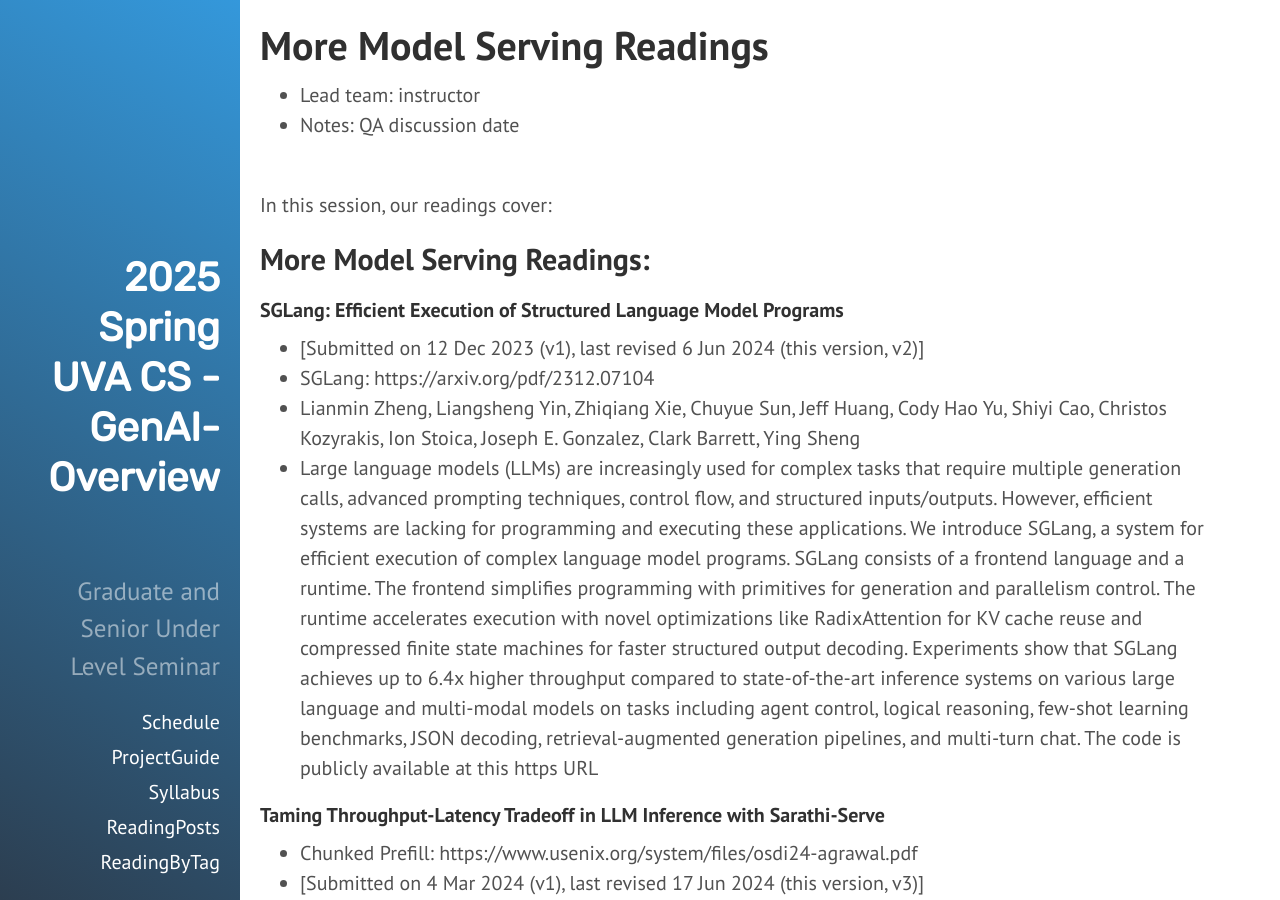
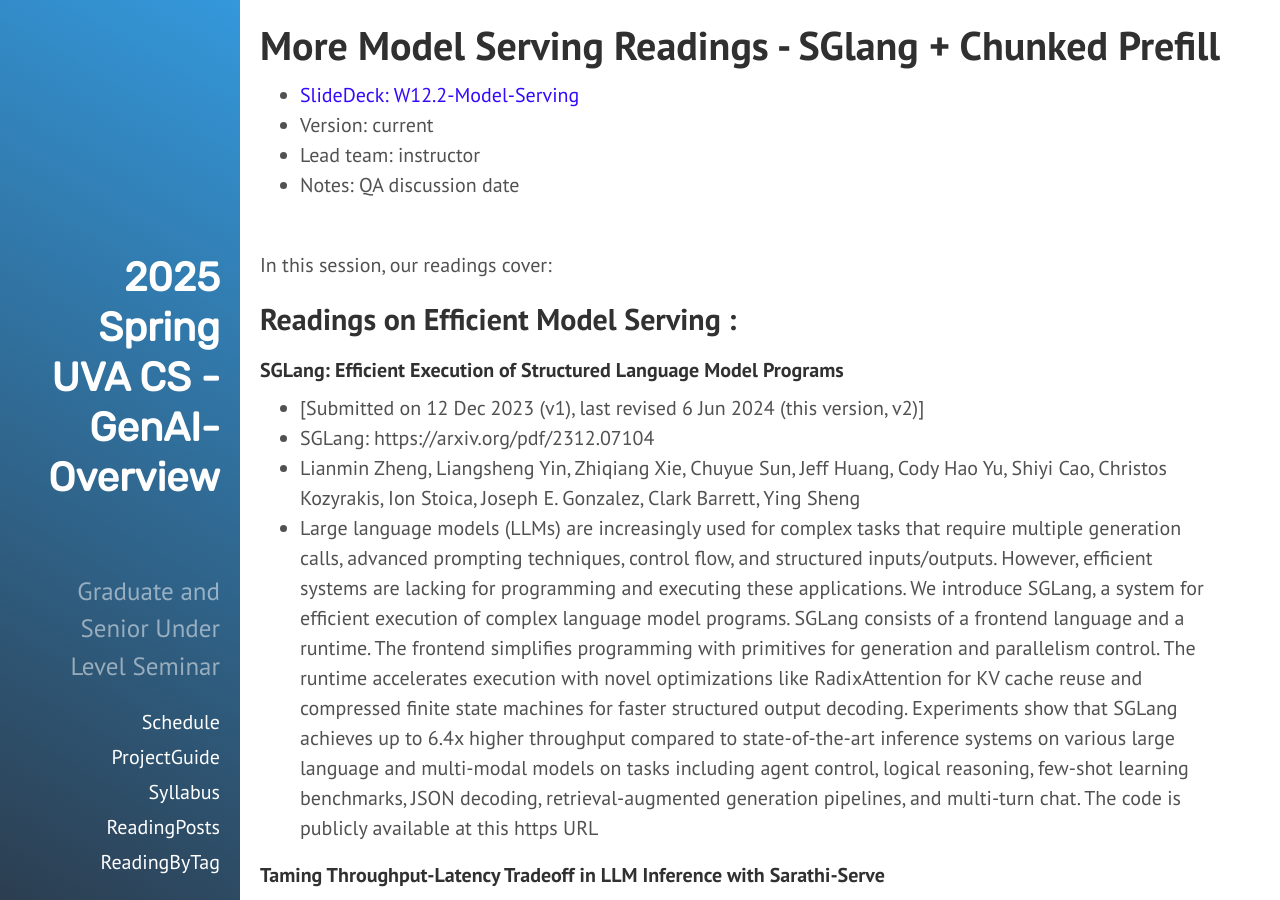
Before and after one commit to qiyanjun/2025sp-GenAI-overview, a Jekyll site: the page built from _contents/S0-L21.md, in a window 1280 px wide and 900 px high. Built offline with Jekyll 4.4.1, drawn with Linux system fonts in a browser that asks for light colours.

Commit message:
put readings on model serving to the April7 session spot

```diff
--- a/_contents/S0-L21.md
+++ b/_contents/S0-L21.md
@@ -1,7 +1,7 @@
 ---
 layout: post
-title: More Model Serving Readings
-lecture:
+title: More Model Serving Readings - SGlang + Chunked Prefill
+lecture: W12.2-Model-Serving
 lectureVersion: current
 extraContent:
 notes: QA discussion date
@@ -21,7 +21,7 @@
 
 
 
-## More Model Serving Readings:
+##  Readings on Efficient Model Serving :
 
 
 #### SGLang: Efficient Execution of Structured Language Model Programs
```
Also changed, not shown: other parts of _contents/S0-L21.md (+3 -0 lines), 2 other files.
